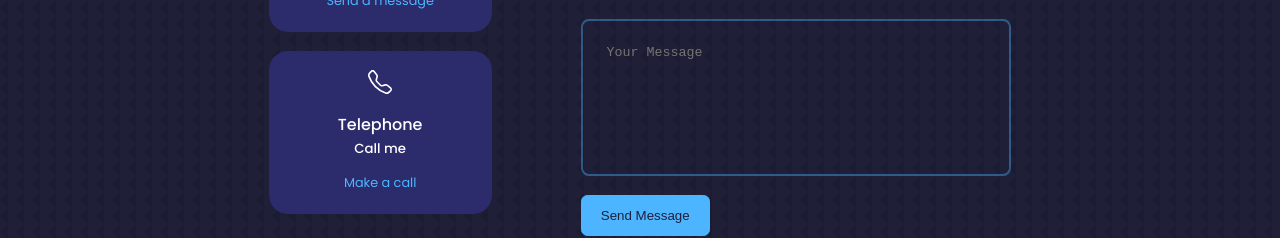
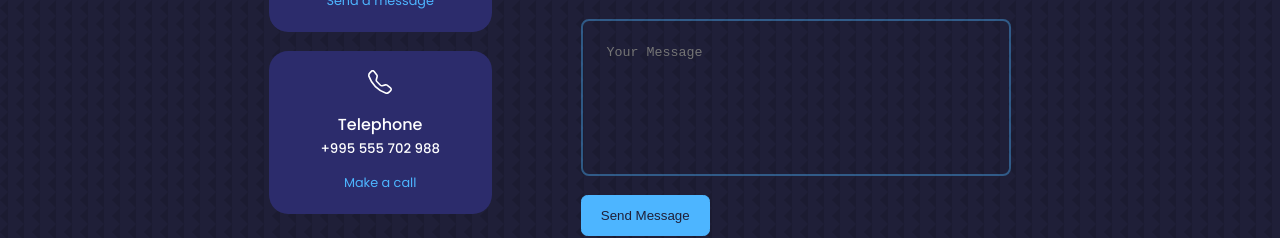
Before and after one commit to lukakavtarra/portfolio, a React (Create React App) app: page / in a window 1280 px wide. Shown: the part 4512-4750 px from the top of the page. Built offline with nearby package versions, Linux system fonts and the light colour scheme.

Commit message:
text change

```diff
--- a/src/components/contact/Contact.jsx
+++ b/src/components/contact/Contact.jsx
@@ -38,7 +38,7 @@ const Contact = () => {
             <article className='contact__option'>
               <BsTelephone className='contact__option-icon'/>
               <h4>Telephone</h4>
-              <h5>Call me</h5>
+              <h5>+995 555 702 988</h5>
               <a href="tel:+995555702988" target="_blank">Make a call</a>
             </article>
         </div>
```
